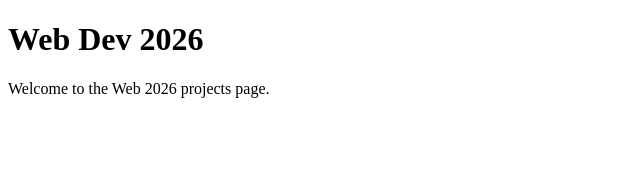
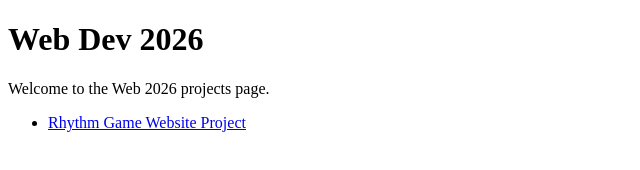
Before and after one commit to CHS-Torres/CompSci, a plain HTML site: page web2026/index.html in a window 1280 px wide. Shown: the whole page, without its empty margins (0-640 px from the left). Drawn offline with Linux system fonts and the light colour scheme.

Commit message:
add web2026

```diff
--- a/web2026/index.html
+++ b/web2026/index.html
@@ -7,5 +7,8 @@
 <body>
     <h1>Web Dev 2026</h1>
     <p>Welcome to the Web 2026 projects page.</p>
+    <ul>
+        <li><a href="studentMM/rhweb.html">Rhythm Game Website Project</a></li>
+    </ul>
 </body>
 </html>
```
